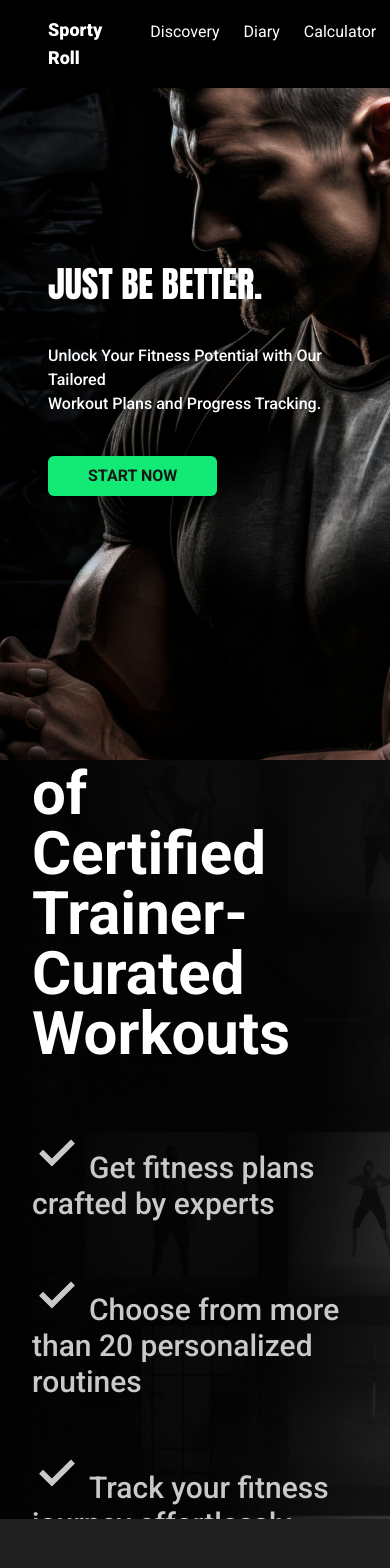
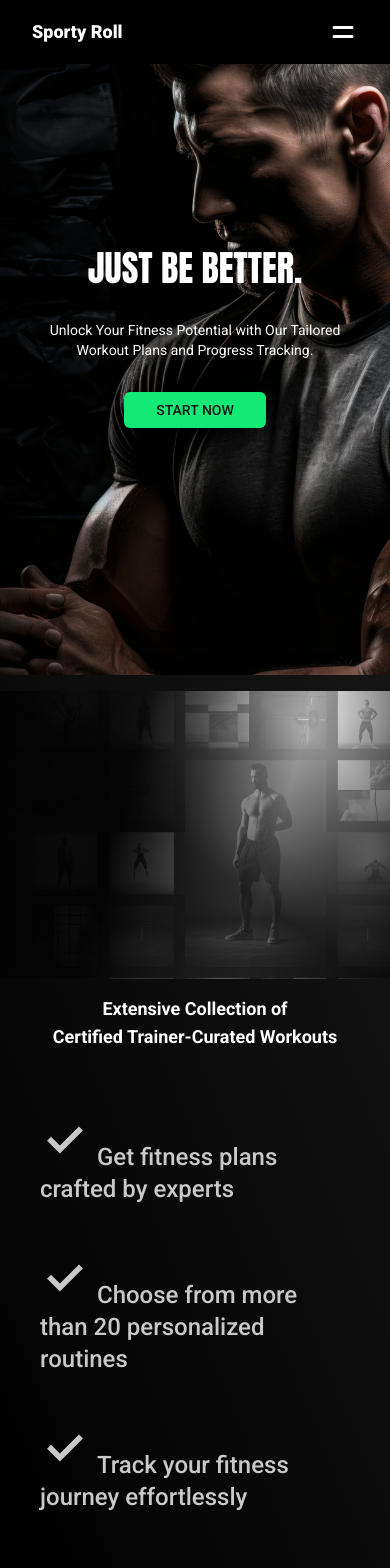
Before and after one commit to webiloy/SportyRoll, a React (Vite) app in the folder frondend/: page / in a window 390 px wide. Shown: the top 1568 px of the page. Before the commit the page ends 1519 px from the top, so only its background shows below. Built offline with nearby package versions, Linux system fonts and the light colour scheme.

Commit message:
Started mobile support

```diff
--- a/frondend/package.json
+++ b/frondend/package.json
@@ -15,6 +15,7 @@
     "prop-types": "^15.8.1",
     "react": "^18.2.0",
     "react-dom": "^18.2.0",
+    "react-icons": "^4.11.0",
     "react-router-dom": "^6.18.0"
   },
   "devDependencies": {
--- a/frondend/src/components/Navigation/Navbar.jsx
+++ b/frondend/src/components/Navigation/Navbar.jsx
@@ -2,27 +2,30 @@ import Logo from "../../assets/Logo.svg";
 import { GreenLinkBtn } from "../buttons/GreenLinkBtn";
 import { NavScroll } from "./NavbarScrollFunc";
 import { Link } from "react-router-dom";
+import { HiMenuAlt4 } from "react-icons/hi";
 export function Navbar() {
   const { visible, prevScrollPos } = NavScroll();
   const NavBackground = !(prevScrollPos >= 100) && "md:bg-transparent ";
   const NavOpacity = visible ? "opacity-100" : "opacity-0 pointer-events-none";
   return (
     <div
-      className={`${NavBackground} ${NavOpacity} duration-300 ease-in-out flex justify-between p-6 px-12 fixed z-50 top-0 w-full text-white items-center child:items-center h-[5.5rem] bg-black`}
+      className={`${NavBackground} ${NavOpacity} duration-300 ease-in-out flex justify-between p-4 lg:p-6 px-8 lg:px-12 fixed z-50 top-0 w-full max-w-[1600px] text-white items-center child:items-center h-16 lg:h-[5.5rem] bg-black`}
     >
       <div className="flex gap-12">
         <Link to={"/"} className="flex items-center justify-center gap-2">
           <h1 className="font-extrabold text-lg cursor-pointer">Sporty Roll</h1>
         </Link>
-        <ul className="flex gap-6 child:cursor-pointer">
+        <ul className="flex gap-6 child:cursor-pointer hidden lg:flex">
           <Link to="Discovery">Discovery</Link>
           <Link to="Diary">Diary</Link>
           <Link to="Calculator">Calculator</Link>
           <Link to="Contact us">Contact us</Link>
         </ul>
       </div>
-
-      <div className="flex gap-12 child:cursor-pointer">
+      <div className="lg:hidden text-3xl">
+        <HiMenuAlt4></HiMenuAlt4>
+      </div>
+      <div className="hidden lg:flex gap-12 child:cursor-pointer">
         <Link to={"signup"}>Sign Up</Link>
         <GreenLinkBtn path={"login"} text={"Login"}></GreenLinkBtn>
       </div>
--- a/frondend/src/pages/home/components/Features.jsx
+++ b/frondend/src/pages/home/components/Features.jsx
@@ -1,20 +1,20 @@
-import featuresOne from "../../../assets/featuresOne.jpg";
 export function Features() {
   return (
     <div
-      className="flex flex-col bg-black h-[90dvh] w-screen z-40 bg-no-repeat bg-cover overflow-hidden justify-center"
-      style={{ backgroundImage: `url(${featuresOne})` }}
+      // style={{ backgroundImage: `url(${featuresOne})` }}
+      className="flex flex-col bg-gradient-to-tr from-black to-[#151515] md:bg-features-one md:h-[90dvh] w-screen z-40 bg-no-repeat bg-cover overflow-hidden justify-center max-w-[1600px]"
     >
-      <div className="flex flex-col gap-16 p-8">
-        <h1 className="text-white font-bold text-6xl">
+      <div className="my-4 bg-features-one w-screen h-72 bg-cover"></div>
+      <div className="flex flex-col gap-16  px-10 lg:px-24 md:px-16">
+        <h1 className="text-white font-bold text-lg lg:text-4xl text-center lg:text-left ">
           Extensive Collection of<br></br>Certified Trainer-Curated Workouts
         </h1>
-        <ul className="text-secondary-text font-medium text-3xl flex flex-col gap-12 list-image-checkmark list-inside list justify-center">
+        <ul className="text-secondary-text font-medium text-2xl flex flex-col gap-12 list-image-checkmark list-inside list justify-center">
           <li>Get fitness plans crafted by experts</li>
           <li>Choose from more than 20 personalized routines</li>
           <li>Track your fitness journey effortlessly</li>
         </ul>
-        <h2 className="text-secondary text-xl underline">
+        <h2 className="text-secondary text-lg underline">
           Explore workout collection
         </h2>
       </div>
--- a/frondend/src/pages/home/components/HeroSec.jsx
+++ b/frondend/src/pages/home/components/HeroSec.jsx
@@ -3,21 +3,21 @@ import heroImage from "../../../assets/HeroImage.png";
 export function HeroSec() {
   return (
     <div
-      className="flex flex-col bg-black h-[90dvh]  w-full z-40 bg-no-repeat bg-cover"
+      className="flex flex-col bg-black h-[80dvh] md:h-[90dvh]  w-full z-40 bg-no-repeat bg-cover max-w-[1600px] px-10 md:px-16 lg:px-24"
       style={{
         backgroundImage: `url(${heroImage})`,
         backgroundPosition: "center",
       }}
     >
-      <div className="text-white px-12 h-full flex flex-col justify-center">
-        <h1 className="font-['Impact'] text-white lg:text-8xl md:text-6xl text-4xl">
+      <div className="text-white h-full flex flex-col justify-center items-center md:items-start">
+        <h1 className="font-['Impact'] text-white  md:text-6xl text-4xl">
           JUST BE BETTER.
         </h1>
-        <h4 className="lg:text-3xl md:xl text-base font-medium my-10">
+        <h4 className="lg:text-xl md:text-lg text-sm my-8 text-center md:text-left">
           Unlock Your Fitness Potential with Our Tailored<br></br> Workout Plans
           and Progress Tracking.
         </h4>
-        <button className="p-2 px-10 rounded-md text-text bg-secondary font-semibold w-fit">
+        <button className="text-sm md:text-base p-2 px-8 md:px-10 rounded-md text-text bg-secondary font-medium w-fit">
           START NOW
         </button>
       </div>
--- a/frondend/tailwind.config.js
+++ b/frondend/tailwind.config.js
@@ -13,6 +13,9 @@ export default {
       listStyleImage: {
         checkmark: 'url("./src/assets/checkmark.svg")',
       },
+      backgroundImage: {
+        "features-one": 'url("./src/assets/featuresOne.jpg")',
+      },
     },
   },
   plugins: [
```
Also changed, not shown: 2 other files (tests, documents, lock files or other folders).
